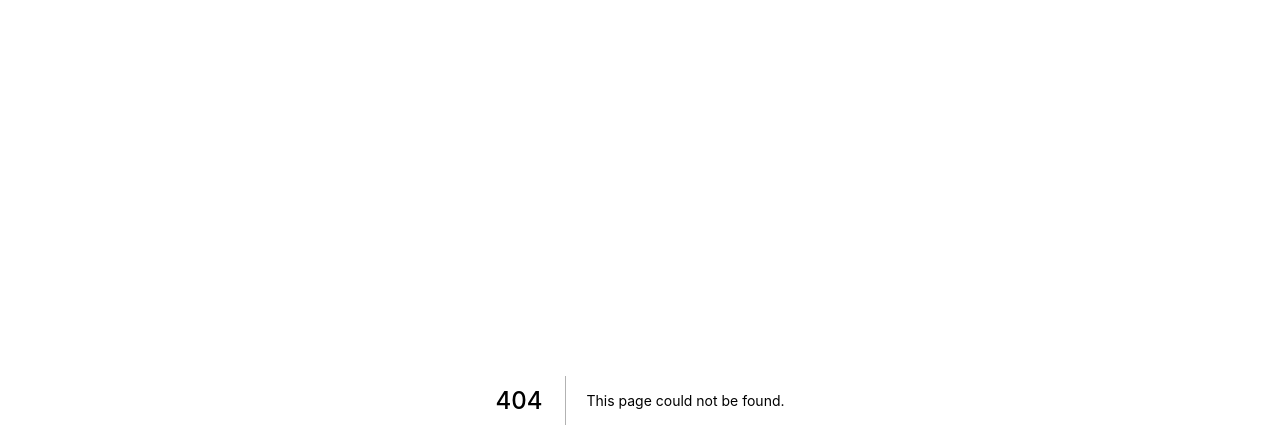
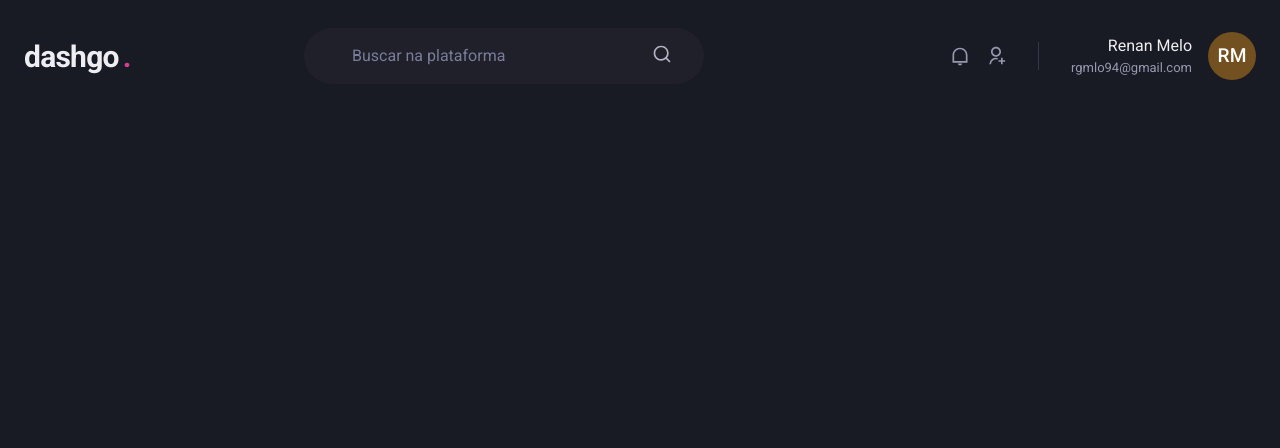
Before and after one commit to RgMellon/ignite-dash-go, a Next.js app: page /dashboard in a window 1280 px wide. Before the commit this address had no page. Shown: the top 448 px of the page. Built offline with nearby package versions, Linux system fonts and the light colour scheme.

Commit message:
finish header

```diff
--- a/package.json
+++ b/package.json
@@ -15,7 +15,8 @@
     "framer-motion": "^4.1.10",
     "next": "10.1.3",
     "react": "17.0.2",
-    "react-dom": "17.0.2"
+    "react-dom": "17.0.2",
+    "react-icons": "^4.2.0"
   },
   "devDependencies": {
     "@types/node": "^15.0.1",
--- /dev/null
+++ b/src/components/Header.tsx
@@ -0,0 +1,83 @@
+import { Flex, Text, Input, Icon, HStack, Avatar, Box } from "@chakra-ui/react";
+
+import {
+  RiNotificationLine,
+  RiSearchLine,
+  RiUserAddLine,
+} from "react-icons/ri";
+
+export function Header() {
+  return (
+    <Flex
+      as="header"
+      w="100%"
+      maxWidth={1480}
+      h="20"
+      mx="auto"
+      mt="4"
+      px="6"
+      align="center"
+    >
+      <Text fontSize="3xl" fontWeight="bold" letterSpacing="tight" w="64">
+        dashgo
+        <Text as="span" ml="1" color="pink.500">
+          .
+        </Text>
+      </Text>
+
+      <Flex
+        as="label"
+        flex="1"
+        py="4"
+        px="8"
+        ml="6"
+        maxWidth={400}
+        alignSelf="center"
+        color="gray.200"
+        position="relative"
+        bg="gray.800"
+        borderRadius="full"
+      >
+        <Input
+          color="gray.50"
+          px="4"
+          mr="4"
+          variant="unstyled"
+          placeholder="Buscar na plataforma"
+          _placeholder={{
+            color: "gray.400",
+          }}
+        />
+
+        <Icon as={RiSearchLine} fontSize="20" />
+      </Flex>
+
+      <Flex align="center" ml="auto">
+        <HStack
+          spacing="4"
+          mx="8"
+          pr="8"
+          py="1"
+          color="gray.300"
+          borderRightWidth={1}
+          borderColor="gray.700"
+        >
+          <Icon as={RiNotificationLine} fontSize="20" />
+          <Icon as={RiUserAddLine} fontSize="20" />
+        </HStack>
+
+        <Flex align="center">
+          <Box mr="4" textAlign="right">
+            <Text> Renan Melo</Text>
+            <Text color="gray.300" fontSize="small">
+              {" "}
+              rgmlo94@gmail.com
+            </Text>
+          </Box>
+
+          <Avatar size="md" name="Renan Melo" />
+        </Flex>
+      </Flex>
+    </Flex>
+  );
+}
--- /dev/null
+++ b/src/pages/_document.tsx
@@ -0,0 +1,22 @@
+import Document, { Html, Head, Main, NextScript } from "next/document";
+
+export default class MyDocument extends Document {
+  render() {
+    return (
+      <Html>
+        <Head>
+          <link rel="preconnect" href="https://fonts.gstatic.com" />
+          <link
+            href="https://fonts.googleapis.com/css2?family=Roboto:wght@400;500;700&display=swap"
+            rel="stylesheet"
+          />
+        </Head>
+
+        <body>
+          <Main />
+          <NextScript />
+        </body>
+      </Html>
+    );
+  }
+}
--- /dev/null
+++ b/src/pages/dashboard.tsx
@@ -0,0 +1,5 @@
+import { Header } from "../components/Header";
+
+export default function Dashboard() {
+  return <Header />;
+}
--- a/src/styles/theme.ts
+++ b/src/styles/theme.ts
@@ -1,6 +1,10 @@
 import { extendTheme } from "@chakra-ui/react";
 
 export const theme = extendTheme({
+  fonts: {
+    heading: "Roboto",
+    body: "Roboto",
+  },
   colors: {
     gray: {
       "900": "#181B23",
```
Also changed, not shown: src/components/Form/Input.tsx (added, +29 -0 lines), src/pages/index.tsx (+28 -2 lines), 1 other file (tests, documents, lock files or other folders).
